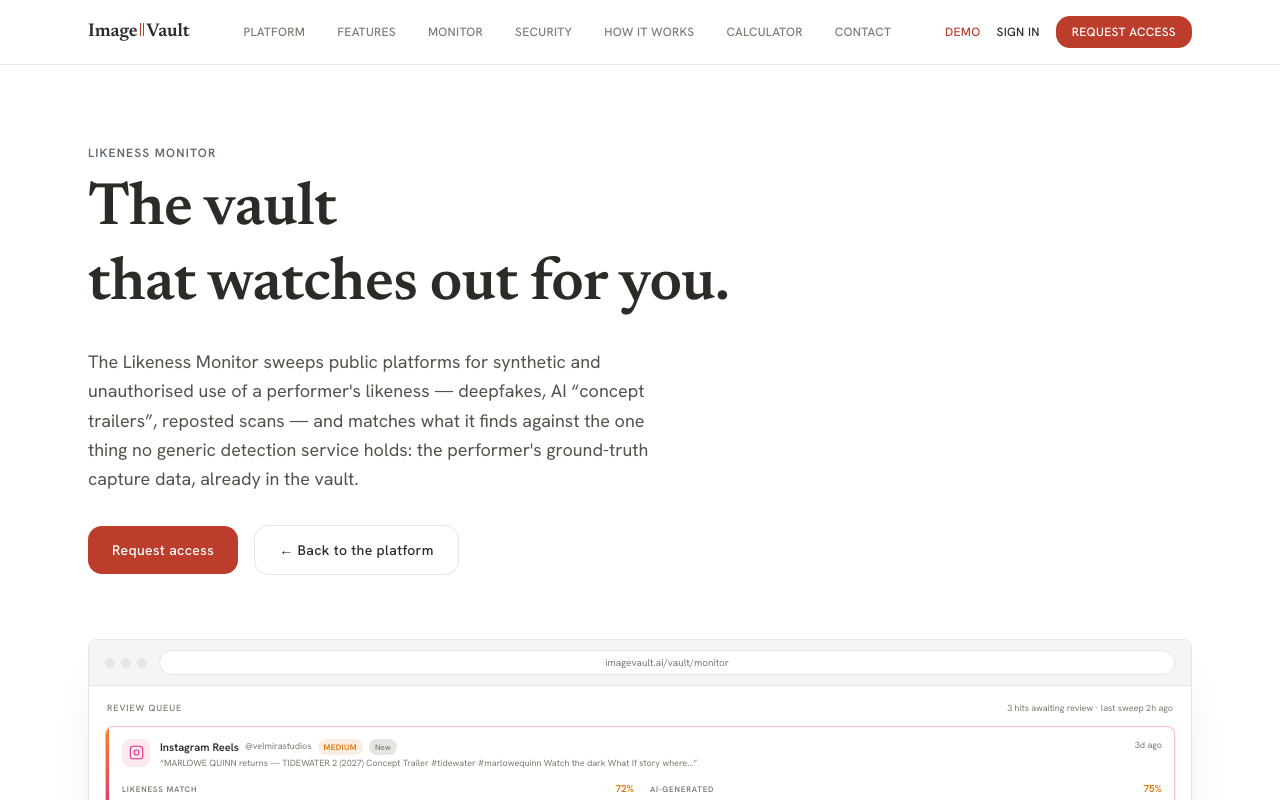
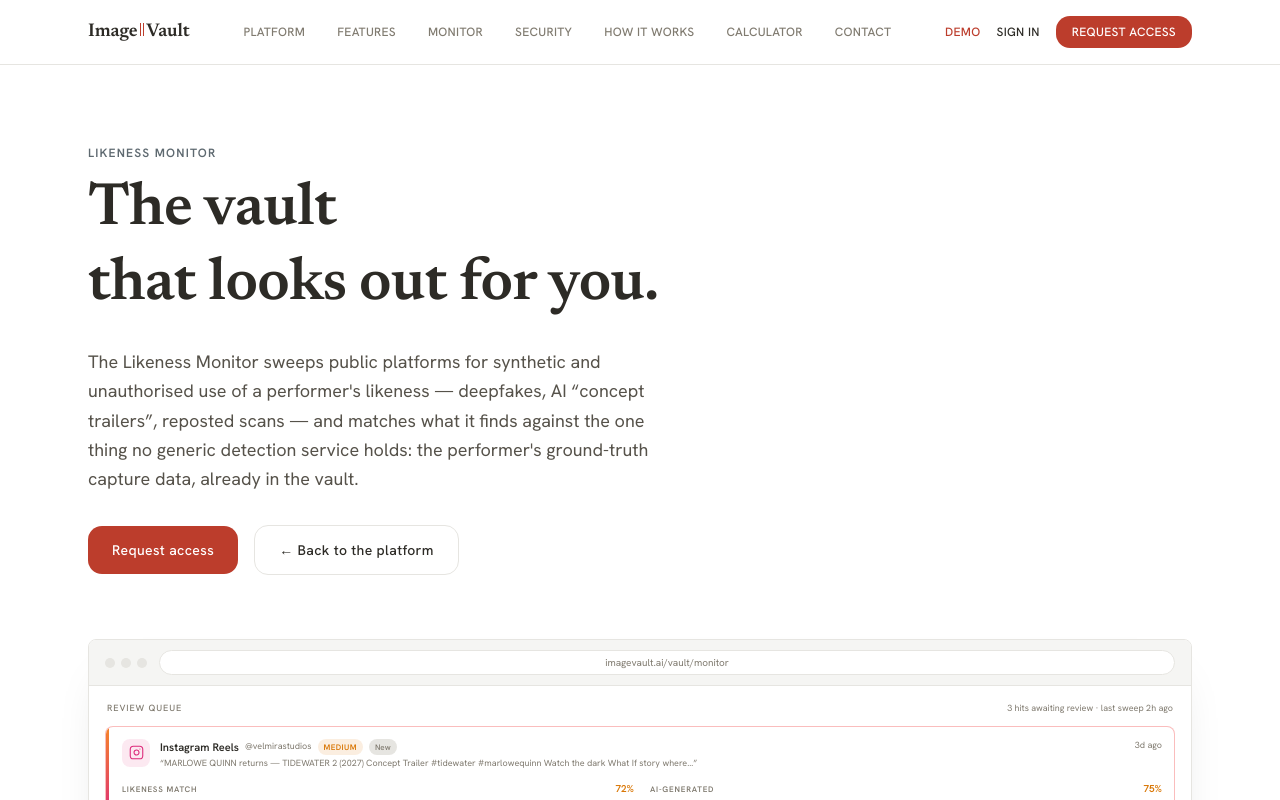
Before and after one commit to LukeFieldsend1990/image-vault, a Next.js app: page /product/likeness-monitor in a window 1280 px wide. Shown: the top 800 px of the page. Built offline with nearby package versions, Linux system fonts and the light colour scheme.

Commit message:
Tagline: "watches out for you" -> "looks out for you" (#562)
Hero, /product teaser, standalone film page, and the film bundle title;
embed version bumped to v=5.


Claude-Session: https://claude.ai/code/session_01ThsoFqPFXwCBEMKkfdo7JW

Co-authored-by: Claude <noreply@anthropic.com>

```diff
--- a/app/(marketing)/product/likeness-monitor/page.tsx
+++ b/app/(marketing)/product/likeness-monitor/page.tsx
@@ -164,7 +164,7 @@ export default function LikenessMonitorPage() {
           >
             The vault
             <br />
-            that watches out for you.
+            that looks out for you.
           </h1>
           <p
             className="mt-6 max-w-xl text-base leading-relaxed md:text-lg"
@@ -237,7 +237,7 @@ export default function LikenessMonitorPage() {
           </p>
         </div>
         <ExplainerFilm
-          src="/explainer/imagevault-likeness-monitor.html?v=4"
+          src="/explainer/imagevault-likeness-monitor.html?v=5"
           title="The Likeness Monitor — a two-minute explainer film"
         />
       </section>
--- a/app/(marketing)/product/page.tsx
+++ b/app/(marketing)/product/page.tsx
@@ -253,7 +253,7 @@ export default function ProductPage() {
             <div>
               <SectionLabel>Likeness Monitor</SectionLabel>
               <h3 className="text-2xl font-semibold tracking-tight" style={{ color: "var(--color-ink)" }}>
-                The vault that watches out for you
+                The vault that looks out for you
               </h3>
               <p className="mt-4 text-sm leading-relaxed" style={{ color: "var(--color-muted)" }}>
                 The monitor sweeps public platforms for deepfakes and
--- a/app/product/explainer/monitor/page.tsx
+++ b/app/product/explainer/monitor/page.tsx
@@ -2,7 +2,7 @@ import type { Metadata } from "next";
 import ExplainerStandalone from "../explainer-standalone";
 
 export const metadata: Metadata = {
-  title: "The Likeness Monitor — the vault that watches out for you",
+  title: "The Likeness Monitor — the vault that looks out for you",
   description:
     "The Likeness Monitor explainer: deepfakes detected against the ground-truth scan data only the vault holds — five independent signals, event-aware sweeps, and evidence ready to send.",
 };
@@ -10,8 +10,8 @@ export const metadata: Metadata = {
 export default function MonitorExplainerPage() {
   return (
     <ExplainerStandalone
-      src="/explainer/imagevault-likeness-monitor.html?v=4"
-      filmTitle="The Likeness Monitor — the vault that watches out for you"
+      src="/explainer/imagevault-likeness-monitor.html?v=5"
+      filmTitle="The Likeness Monitor — the vault that looks out for you"
       backHref="/product/likeness-monitor"
     />
   );
```
Also changed, not shown: public/explainer/imagevault-likeness-monitor.html (+2 -2 lines).
